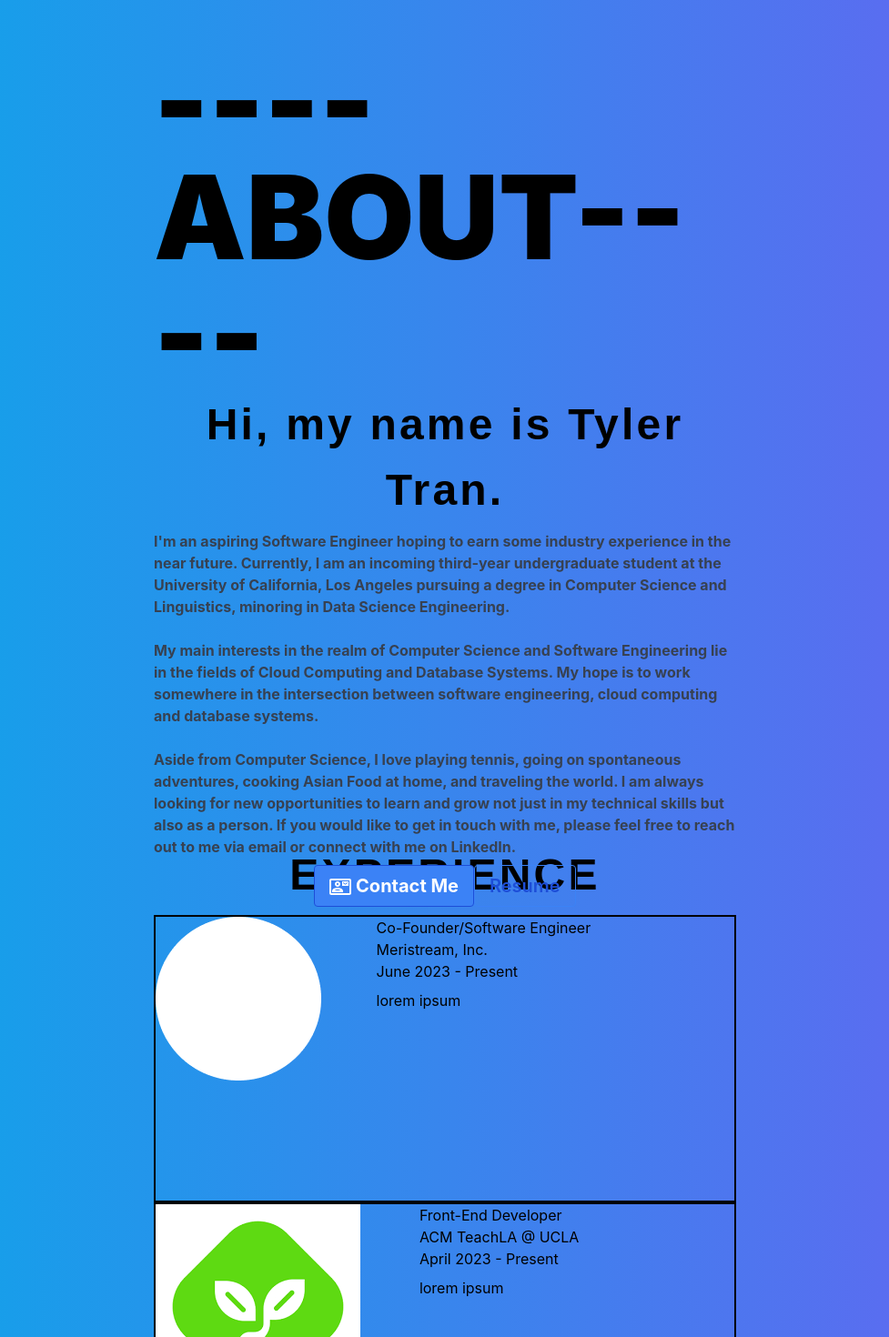
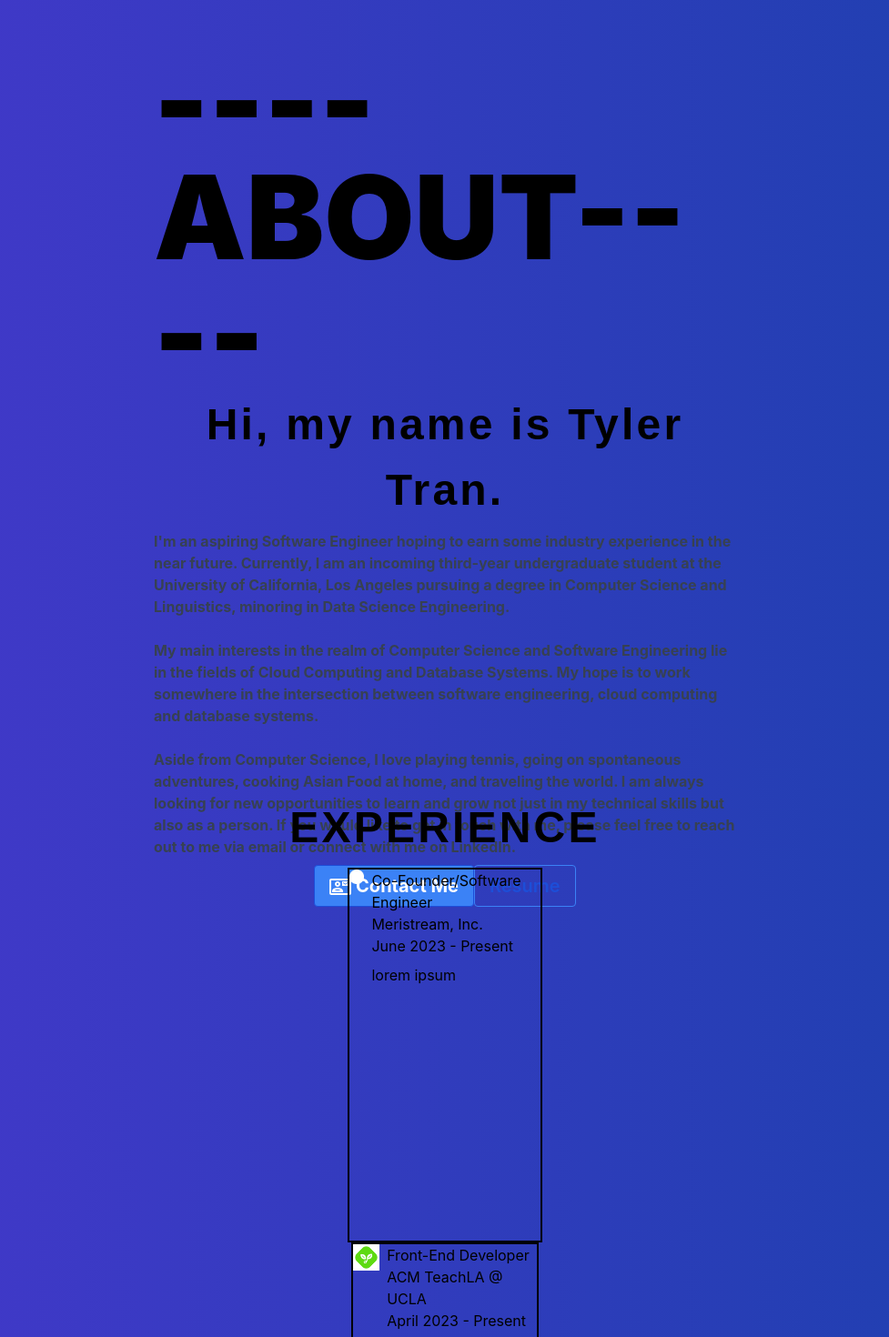
Before and after one commit to tylerdtran/tylertran.me, a React (Create React App) app: page / in a window 1280 px wide. Shown: the part 780-2250 px from the top of the page at 91% size, without its empty margins (151-1128 px from the left). Built offline with nearby package versions, Linux system fonts and the light colour scheme; a web font is replaced by a local one.

Commit message:
In need of descriptions & mobile device accomodations

```diff
--- a/package.json
+++ b/package.json
@@ -19,9 +19,10 @@
     "react": "^18.2.0",
     "react-awesome-reveal": "^4.2.4",
     "react-dom": "^18.2.0",
+    "react-parallax": "^3.5.1",
     "react-router-dom": "^6.14.0",
     "react-scripts": "5.0.1",
-    "react-scroll-parallax": "^3.4.2",
+    "react-scroll": "^1.8.9",
     "react-text-transition": "^3.1.0",
     "sass": "^1.63.6",
     "typescript": "^4.9.5",
@@ -52,6 +53,7 @@
     ]
   },
   "devDependencies": {
+    "@types/react-scroll": "^1.8.7",
     "tailwindcss": "^3.3.2"
   }
 }
--- a/src/components/AboutPage/About.tsx
+++ b/src/components/AboutPage/About.tsx
@@ -5,7 +5,7 @@ import { Fade, Reveal, Slide } from "react-awesome-reveal";
 
 export default function About(){
     return (
-        <div className="h-screen flex justify-center items-center">
+        <div className="lg:h-screen flex flex-col justify-center items-center md:h-min ">
 
             <div className="components flex flex-col items-center w-3/6">
                 <Reveal triggerOnce={true}>
--- a/src/components/ExperiencePage/Experience.tsx
+++ b/src/components/ExperiencePage/Experience.tsx
@@ -1,16 +1,18 @@
 // import React, { useState }from 'react';/
 import './Experience.scss';
 import { work_experience } from '../../constants/constants';
-import { Slide } from 'react-awesome-reveal';
+import { Slide, Reveal } from 'react-awesome-reveal';
 
 export default function Experience(){
     // const [selected, setSelected] = useState(work_experience[0]);
     // const [selectedIdx, setSelectedIdx] = useState<number | undefined>();
 
     return (
-        <div id="experience-main-container h-screen flex items-center justify-center">
+        <div className="experience-main-container h-screen flex flex-col items-center justify-center">
           {/* <div id="experience-header-container  text-9xl uppercase font-black"> */}
+          <Reveal triggerOnce={true}>
             <h1 className="experience-header title-name uppercase">Experience</h1>
+          </Reveal>
           {/* </div> */}
           {/* <div id="job-selection-column">
             <ul>
@@ -40,7 +42,7 @@ export default function Experience(){
               })}
             </div>
           </div> */}
-          <Slide delay={500} triggerOnce={true} className="experience-inner-container flex flex-col justify-center items-center gap-4">
+          <Slide direction="up" delay={500} triggerOnce={true} className="experience-inner-container flex flex-col justify-center items-center gap-4">
             {work_experience.map(
               ({ role, image, employer, date, description }, i) => {
                 return (
--- a/src/components/Footer/Footer.tsx
+++ b/src/components/Footer/Footer.tsx
@@ -8,7 +8,7 @@ export default function Footer(){
         <div className="footer text-center">
             <div>This website was built by Tyler Tran.
                I built this website using React, TypeScript, and Sass. I used Tailwind CSS and MaterialUI for styling.
-                I used React Router for routing. I used React reveal for transitions and animations.
+            I used React awesome reveal for transitions and animations.
             </div>
             <CopyrightIcon /> Tyler Tran
         </div>
--- a/src/components/LandingPage/LandingPage.scss
+++ b/src/components/LandingPage/LandingPage.scss
@@ -13,3 +13,8 @@
 .Landing-Image {
     width: 20%;
 }
+
+// .landing-inner-container {
+//     background-image: url('../../images/lake.jpeg');
+//     background-size: cover;
+// }
--- a/src/components/LandingPage/LandingPage.tsx
+++ b/src/components/LandingPage/LandingPage.tsx
@@ -2,12 +2,14 @@ import React from 'react';
 import './LandingPage.scss';
 import { Fade } from "react-awesome-reveal";
 // import TextTransition, { presets } from 'react-text-transition';
-// import { Parallax } from 'react-scroll-parallax';
+// import { Parallax } from 'react-parallax';
 
 
 export default function LandingPage(){
+
     return (
-            <div className="landing-inner-container flex flex-col items-center justify-center h-screen">
+        // <Parallax className="landing-inner-container flex flex-col items-center justify-center h-screen" bgImage="../../images/lake.jpeg" bgImageAlt="the cat" strength={200}>
+            <div  className="landing-inner-container flex flex-col items-center justify-center h-screen" >
                     <Fade direction="up" triggerOnce={true}>
                         <h1 className='Landing-Name text-white'>Tyler Tran</h1>
                     </Fade>
@@ -15,5 +17,6 @@ export default function LandingPage(){
                         <h2 className='Landing-Position'>Software Engineer</h2>
                     </Fade>
             </div>
+    // </Parallax>
     );
 }
--- a/src/components/Layout/Layout.tsx
+++ b/src/components/Layout/Layout.tsx
@@ -5,7 +5,7 @@ import { Navbar } from '../exports';
 
 export default function Layout({ children }: { children: React.ReactNode }) {
     return (
-        <div className="components bg-gradient-to-r from-sky-500 to-indigo-500" >
+        <div className="components bg-gradient-to-r from-indigo-700 to-blue-800" >
           <Navbar /> {/* <--- This is the only component that is not a section */}
           <div className="main-sections" >{children}</div>
 
--- a/src/components/NavigationBar/navbar.tsx
+++ b/src/components/NavigationBar/navbar.tsx
@@ -2,6 +2,8 @@ import './navbar.scss';
 import { navbar_links } from '../../constants/constants';
 import { Fade } from "react-awesome-reveal";
 // import AccessibilityNewIcon from '@mui/icons-material/AccessibilityNew';
+import { Link } from 'react-scroll';
+
 
 export default function Navbar() {
     return (
@@ -13,11 +15,18 @@ export default function Navbar() {
                     {navbar_links &&
                     navbar_links.map(({ name }, i) => {
                         return (
-                            <Fade direction="down" cascade={true} delay={100} triggerOnce={true}>
+                            <Fade direction="down" delay={100} triggerOnce={true}>
                                 <li className="nav-item block mt-4 lg:inline-block lg:mt-0 text-teal-200 hover:text-white mr-4">
-                                    <a href="{$name}">
-                                    {name}
-                                    </a>
+                                    <Link
+                                        activeClass="active"
+                                        to={name}
+                                        spy={true}
+                                        smooth={true}
+                                        offset={-140}
+                                        duration={500}
+                                    >
+                                        {name}
+                                    </Link>
                                 </li>
                             </Fade>
                         )
--- a/src/components/ProjectsPage/Projects.tsx
+++ b/src/components/ProjectsPage/Projects.tsx
@@ -1,6 +1,8 @@
 import React from 'react';
 import './Projects.scss';
 import { project_links } from '../../constants/constants';
+import OpenInNewIcon from '@mui/icons-material/OpenInNew';
+import GitHubIcon from '@mui/icons-material/GitHub';
 
 export default function Projects() {
   return (
@@ -54,6 +56,8 @@ export default function Projects() {
                             >
                             </a>
                           </div>
+                          <GitHubIcon />
+                          <OpenInNewIcon />
                         </div>
                       </div>
                     </div>
```
Also changed, not shown: 2 other files (tests, documents, lock files or other folders).
